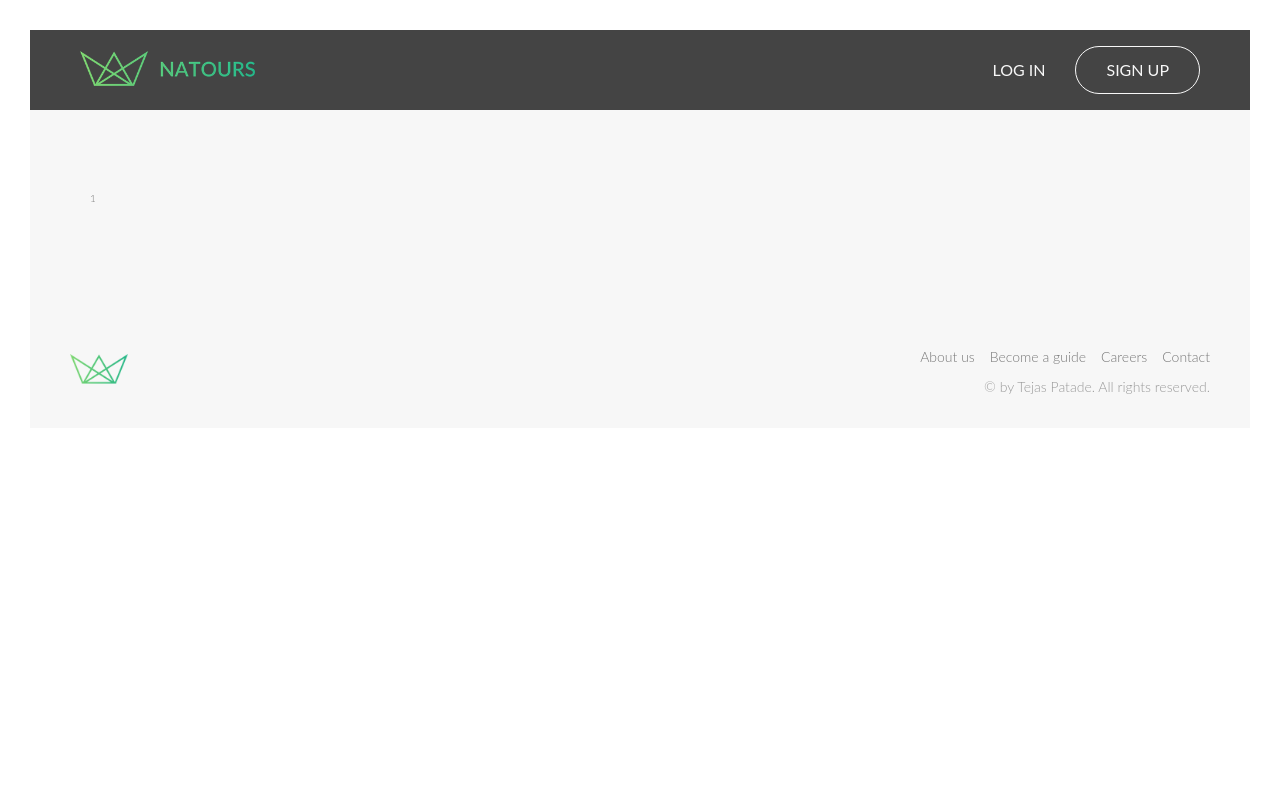
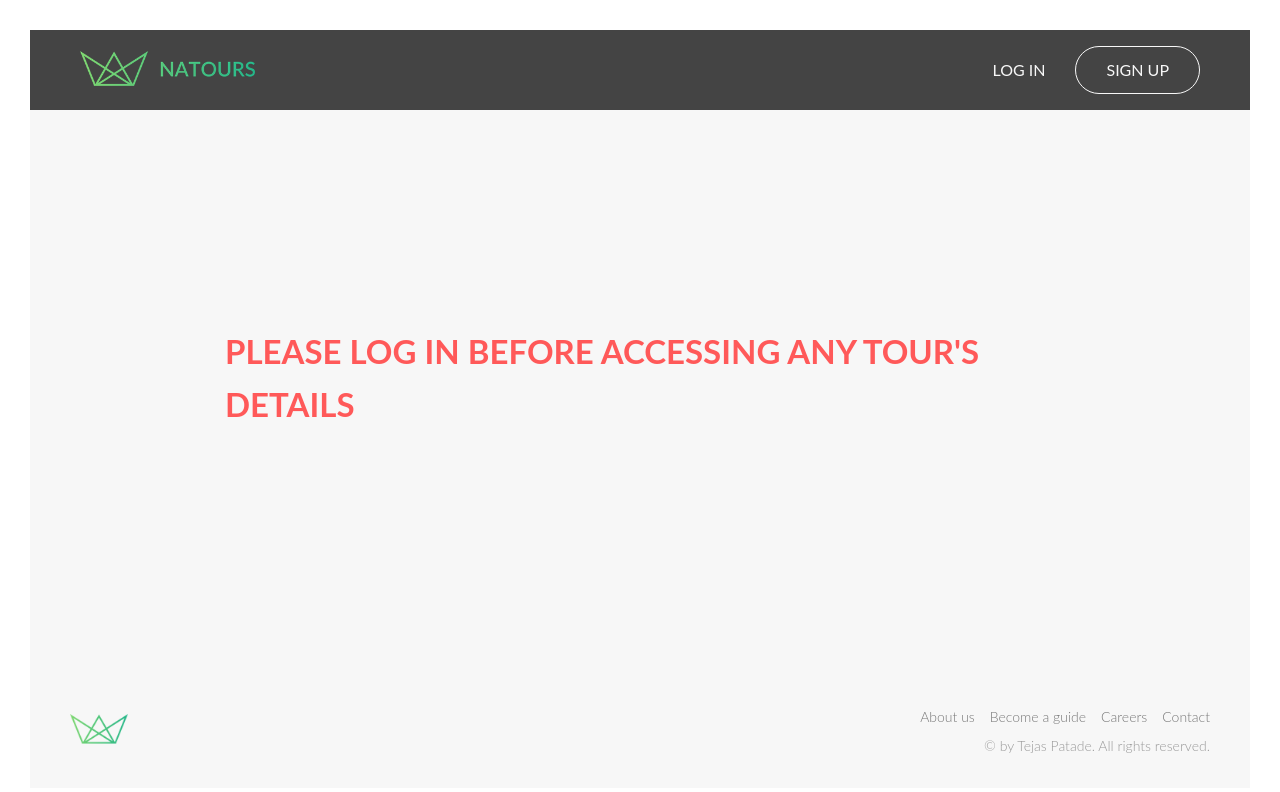
Before and after one commit to Tejaspatade/natours-client, a React (Vite) app: page /tour/1 in a window 1280 px wide. Shown: the top 792 px of the page. Built offline with nearby package versions, Linux system fonts and the light colour scheme.

Commit message:
Minor Debugs + Error Component

```diff
--- /dev/null
+++ b/src/components/Error.tsx
@@ -0,0 +1,22 @@
+type ErrorProps = {
+	children: React.ReactNode;
+};
+
+const Error = ({ children }: ErrorProps) => {
+	return (
+		<div
+			style={{
+				color: "#ff5959",
+				fontSize: "22px",
+				textTransform: "uppercase",
+				display: "flex",
+				justifyContent: "center",
+				padding: "135px",
+			}}
+		>
+			{children}
+		</div>
+	);
+};
+
+export default Error;
--- a/src/components/Header.tsx
+++ b/src/components/Header.tsx
@@ -1,8 +1,7 @@
-import { Link } from "react-router-dom";
-
 import Logo from "./Logo";
 import User from "../features/User/UserNav";
 import { useAuth } from "../hooks/useAuth";
+import LoginSignup from "./LoginSignup";
 
 const Header = () => {
 	// Consuming context from provider
@@ -26,18 +25,7 @@ const Header = () => {
 
 			<nav className="nav nav--user">
 				{/* Check if user's logged in/not */}
-				{isLoggedIn ? (
-					<User />
-				) : (
-					<>
-						<Link to="login" className="nav__el">
-							Log in
-						</Link>
-						<Link to="signup" className="nav__el nav__el--cta">
-							Sign up
-						</Link>
-					</>
-				)}
+				{isLoggedIn ? <User /> : <LoginSignup />}
 			</nav>
 		</header>
 	);
--- /dev/null
+++ b/src/components/LoginSignup.tsx
@@ -0,0 +1,16 @@
+import { Link } from "react-router-dom";
+
+const LoginSignup = () => {
+	return (
+		<>
+			<Link to="login" className="nav__el">
+				Log in
+			</Link>
+			<Link to="signup" className="nav__el nav__el--cta">
+				Sign up
+			</Link>
+		</>
+	);
+};
+
+export default LoginSignup;
--- a/src/features/Tours/Tour.tsx
+++ b/src/features/Tours/Tour.tsx
@@ -1,8 +1,30 @@
+import { useEffect } from "react";
 import { useParams } from "react-router-dom";
 
+import Error from "../../components/Error";
+import { useAuth } from "../../hooks/useAuth";
+
 const Tour = () => {
-	// api/tour/:slug
+	// Router-DOM
 	const { slug } = useParams();
+
+	// Consuming context from provider
+	const { isLoggedIn, token } = useAuth();
+
+	// Getting Tour Info as a side effect
+	useEffect(() => {
+		// api/tour/:slug
+		if (isLoggedIn) console.log(token);
+	}, [isLoggedIn, token]);
+
+	// Conditional Render
+	if (!isLoggedIn)
+		return (
+			<Error>
+				<h2>Please Log In Before Accessing any tour's details</h2>
+			</Error>
+		);
+
 	return <>{slug}</>;
 };
 
--- a/src/features/Tours/TourCard.tsx
+++ b/src/features/Tours/TourCard.tsx
@@ -1,3 +1,4 @@
+import { Link } from "react-router-dom";
 import { Tour } from "../../types/Tour.types";
 
 type CardProps = {
@@ -74,13 +75,13 @@ const TourCard = ({ tour }: CardProps) => {
 						rating ({tour.ratingsQuantity})
 					</span>
 				</p>
-				{/* ---------Need to use Router-DOM Link here */}
-				<a
-					href={`tour/${tour.slug}`}
+
+				<Link
+					to={`tour/${tour.slug}`}
 					className="btn btn--green btn--small"
 				>
 					Details
-				</a>
+				</Link>
 			</div>
 		</div>
 	);
--- a/src/features/User/UserNav.tsx
+++ b/src/features/User/UserNav.tsx
@@ -2,9 +2,7 @@ import { useAuth } from "../../hooks/useAuth";
 
 const User = () => {
 	// Consuming context from provider
-	const {
-		state: { user },
-	} = useAuth();
+	const { user } = useAuth();
 
 	return (
 		<>
@@ -14,7 +12,9 @@ const User = () => {
 			</a> */}
 			<a href="#" className="nav__el">
 				<img
-					src={user?.photo}
+					src={`${import.meta.env.VITE_AWS_S3_BUCKET}/users/${
+						user?.photo
+					}`}
 					alt={`${user?.name} photo`}
 					className="nav__user-img"
 				/>
--- a/src/hooks/useAuth.ts
+++ b/src/hooks/useAuth.ts
@@ -7,5 +7,5 @@ export const useAuth = () => {
   const { state, dispatch } = useContext(UserContext);
   const isLoggedIn = state.token !== ""
 
-  return { state, isLoggedIn, dispatch };
+  return { ...state, isLoggedIn, dispatch };
 };
```
